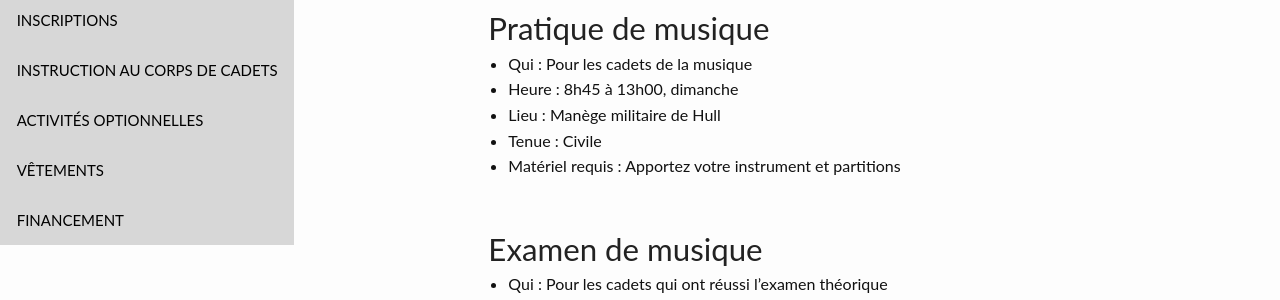
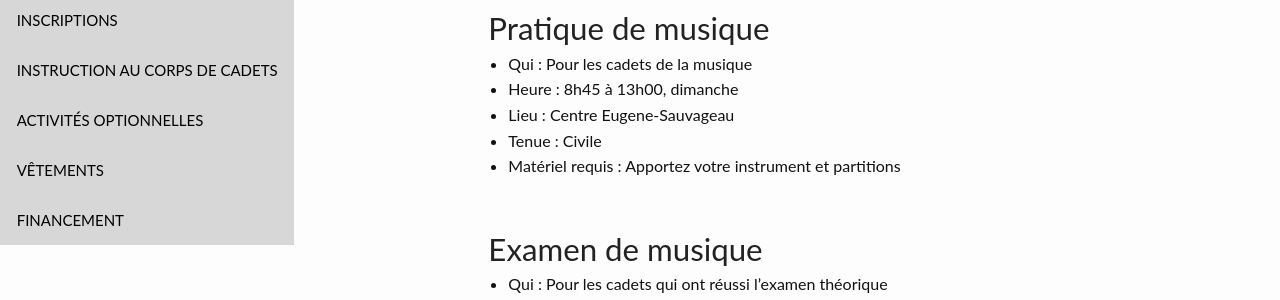
Before and after one commit to CC2920/web, a Jekyll site: the page built from _communications/messages.md, in a window 1280 px wide and 900 px high, scrolled down 2481 px. Shown: the part 155-455 px from the top of the window. Built offline with Jekyll 4.4.1, drawn with Linux system fonts in a browser that asks for light colours.

Commit message:
Changement de location pour le musique

```diff
--- a/_communications/messages.md
+++ b/_communications/messages.md
@@ -87,7 +87,7 @@ Rappel du coût des différents billets:
 
 - Qui :  Pour les cadets de la musique
 - Heure : 8h45 à 13h00, dimanche
-- Lieu : Manège militaire de Hull
+- Lieu : Centre Eugene-Sauvageau
 - Tenue : Civile
 - Matériel requis : Apportez votre instrument  et partitions
 
```
